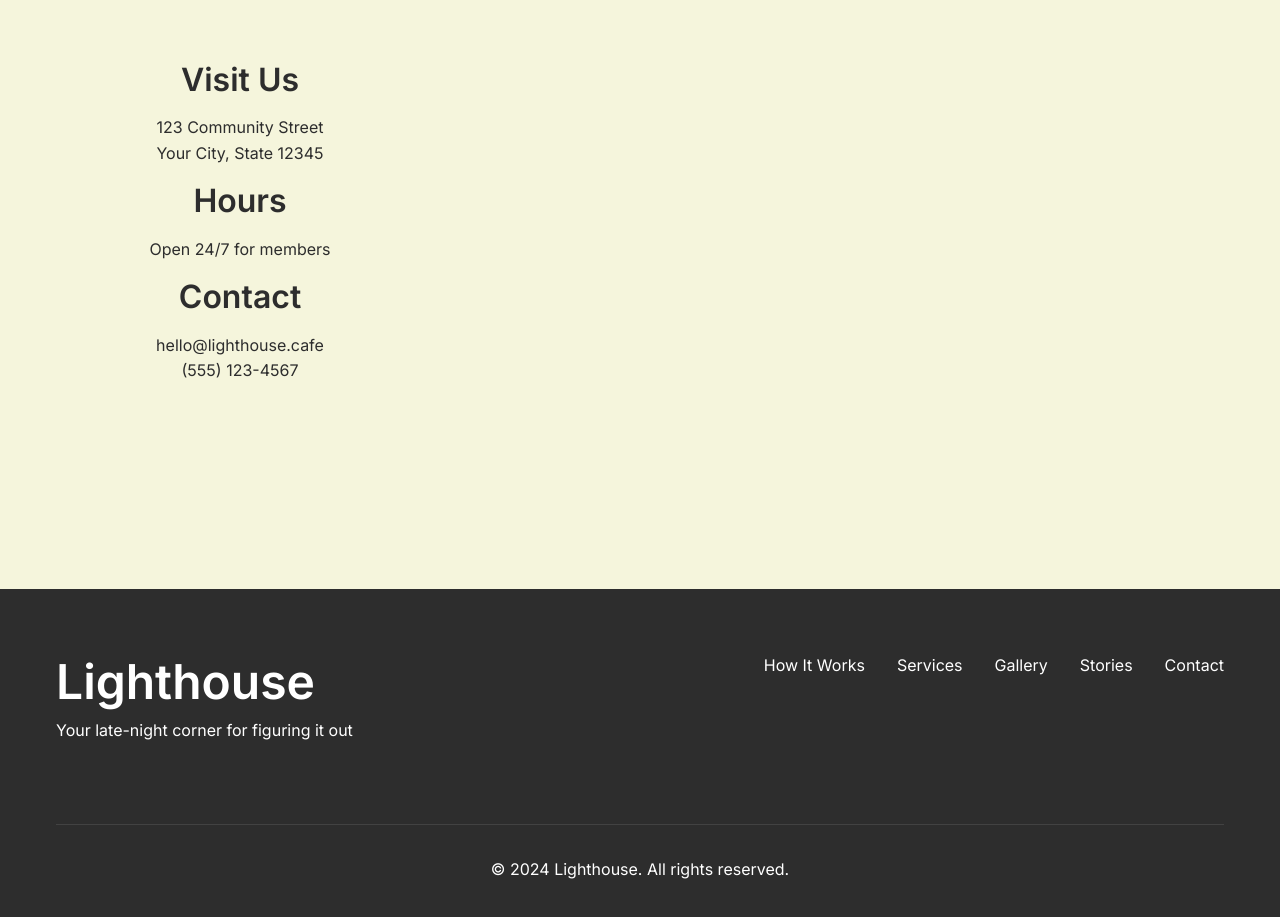
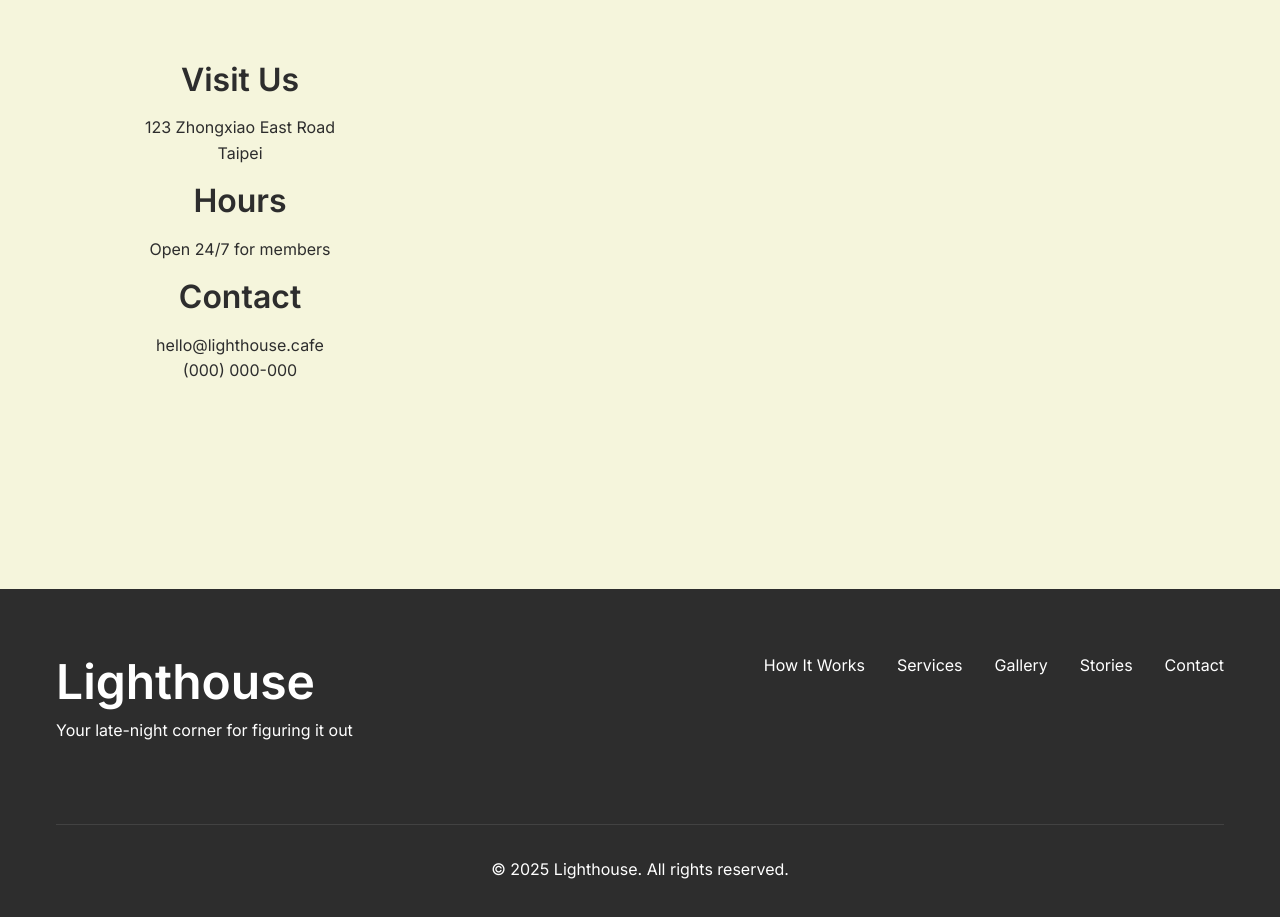
Before and after one commit to mattpan-peregrinus/lighthouse-website, a plain HTML site: page index.html in a window 1280 px wide. Shown: the part 3972-4889 px from the top of the page. Drawn offline with Linux system fonts and the light colour scheme.

Commit message:
Update index.html

```diff
--- a/index.html
+++ b/index.html
@@ -135,11 +135,11 @@
             <div class="contact-grid">
                 <div class="contact-info">
                     <h3>Visit Us</h3>
-                    <p>123 Community Street<br>Your City, State 12345</p>
+                    <p>123 Zhongxiao East Road<br>Taipei</p>
                     <h3>Hours</h3>
                     <p>Open 24/7 for members</p>
                     <h3>Contact</h3>
-                    <p>hello@lighthouse.cafe<br>(555) 123-4567</p>
+                    <p>hello@lighthouse.cafe<br>(000) 000-000</p>
                 </div>
                 <div class="booking-widget">
                     <!-- Calendly inline widget will be added here -->
@@ -165,7 +165,7 @@
                 </div>
             </div>
             <div class="footer__bottom">
-                <p>&copy; 2024 Lighthouse. All rights reserved.</p>
+                <p>&copy; 2025 Lighthouse. All rights reserved.</p>
             </div>
         </div>
     </footer>
```
